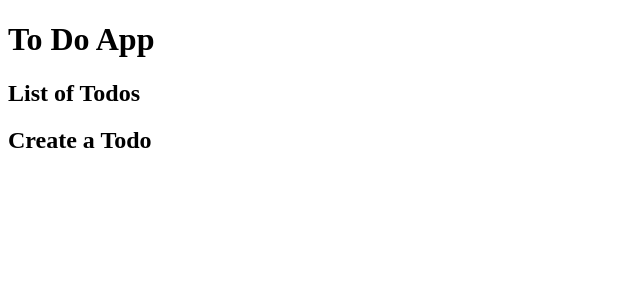
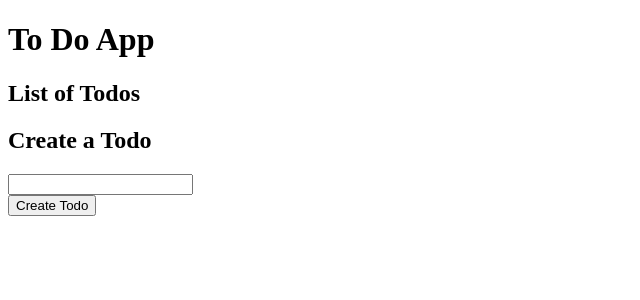
Before and after one commit to mahuntington/angular-observables, an Angular app: page / in a window 1280 px wide. Shown: the top 300 px of the page, without its empty margins (0-640 px from the left). Built offline with nearby package versions, Linux system fonts and the light colour scheme.

Commit message:
create todo form data

```diff
--- a/src/app/todos-create/todos-create.component.html
+++ b/src/app/todos-create/todos-create.component.html
@@ -1 +1,3 @@
 <h2>Create a Todo</h2>
+<input type="text" /><br/>
+<input type="submit" value="Create Todo">
```
